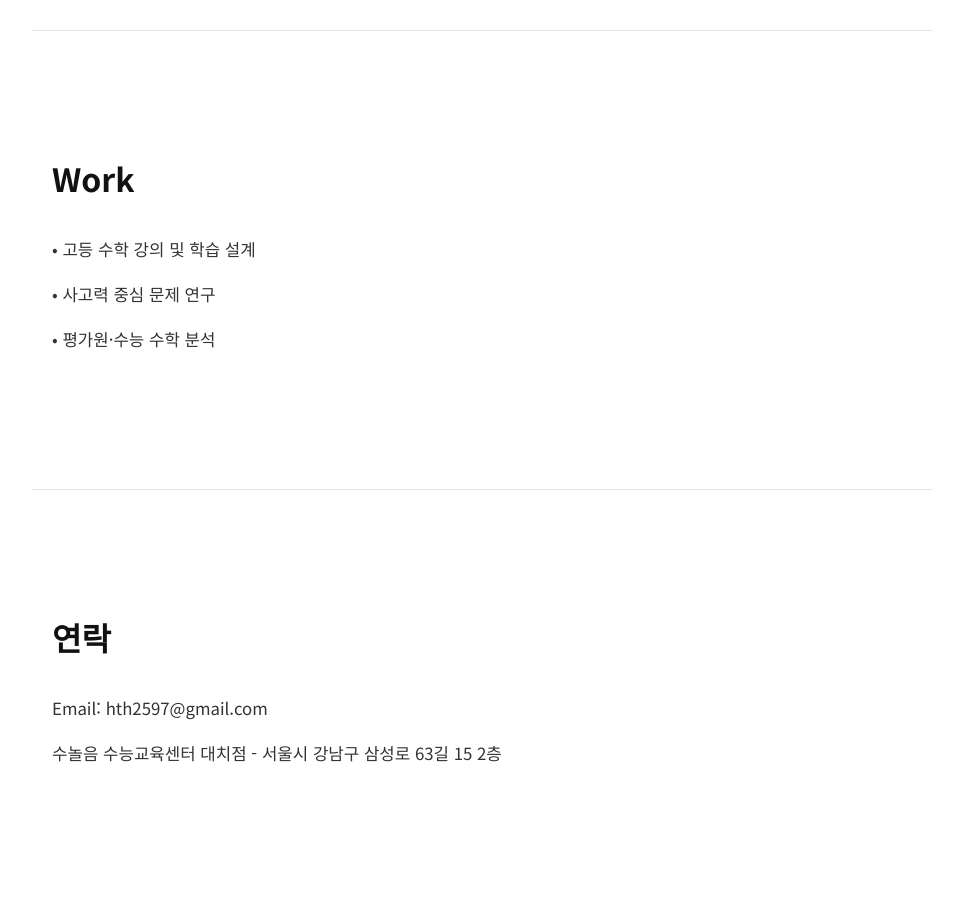
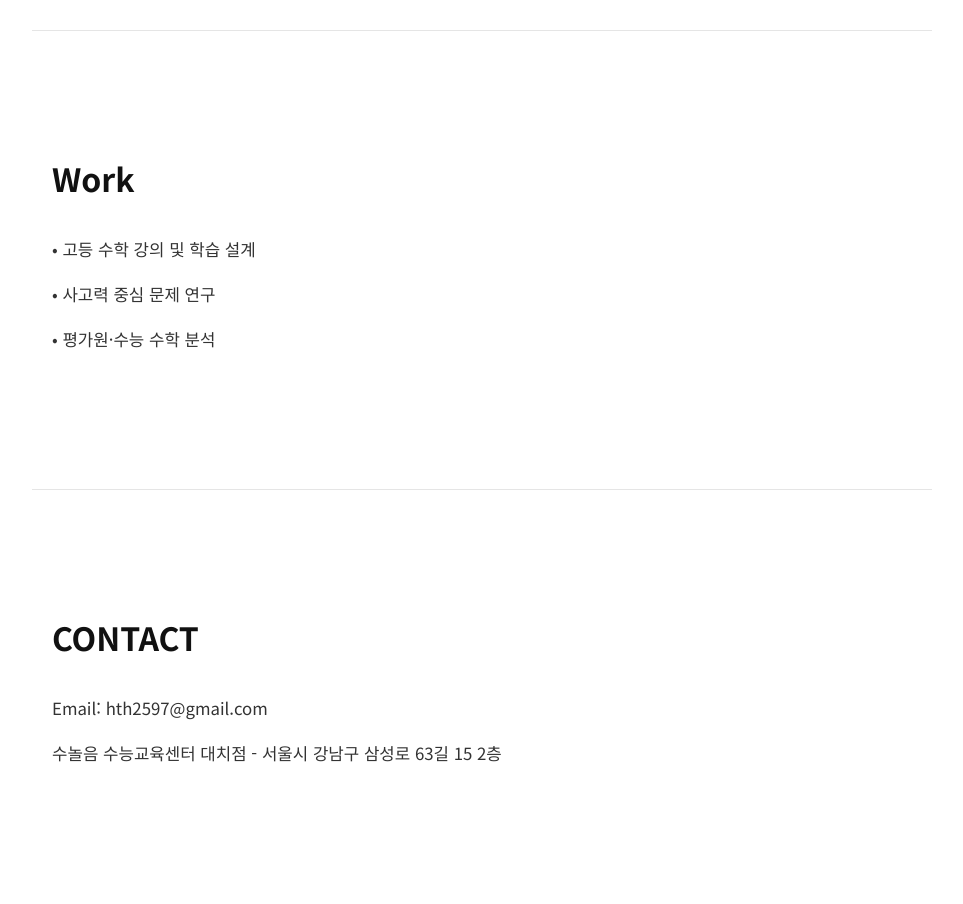
Before and after one commit to hth2597/hth2597.github.io, a plain HTML site: page index.html in a window 1280 px wide. Shown: the part 1213-2117 px from the top of the page, without its empty margins (158-1121 px from the left). Drawn offline with Linux system fonts and the light colour scheme.

Commit message:
Update index.html

```diff
--- a/index.html
+++ b/index.html
@@ -135,7 +135,7 @@
 
   <!-- CONTACT -->
 <section class="contact">
-  <h2>연락</h2>
+  <h2>CONTACT</h2>
   <p>
     Email: hth2597@gmail.com
   </p>
```
